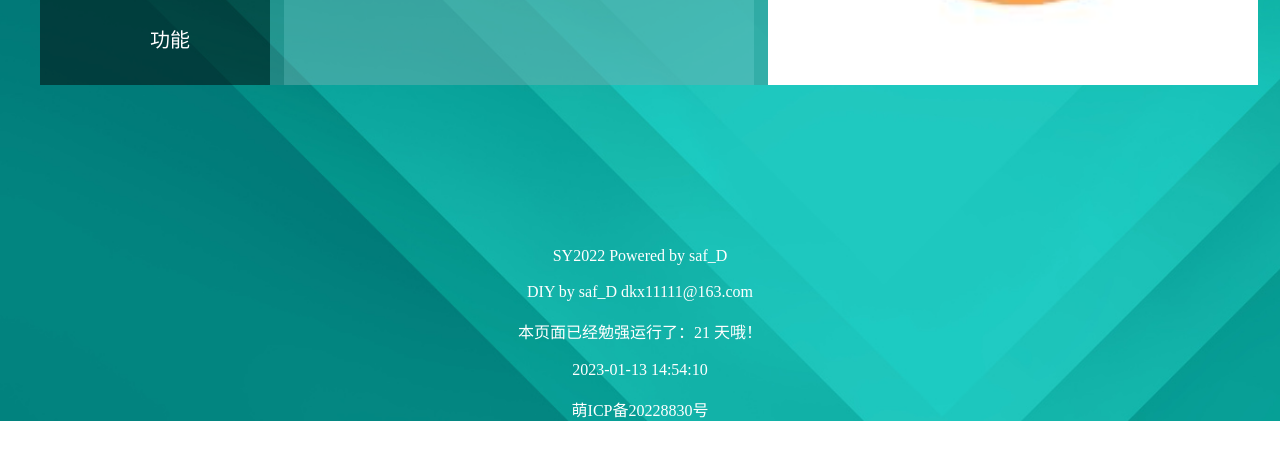
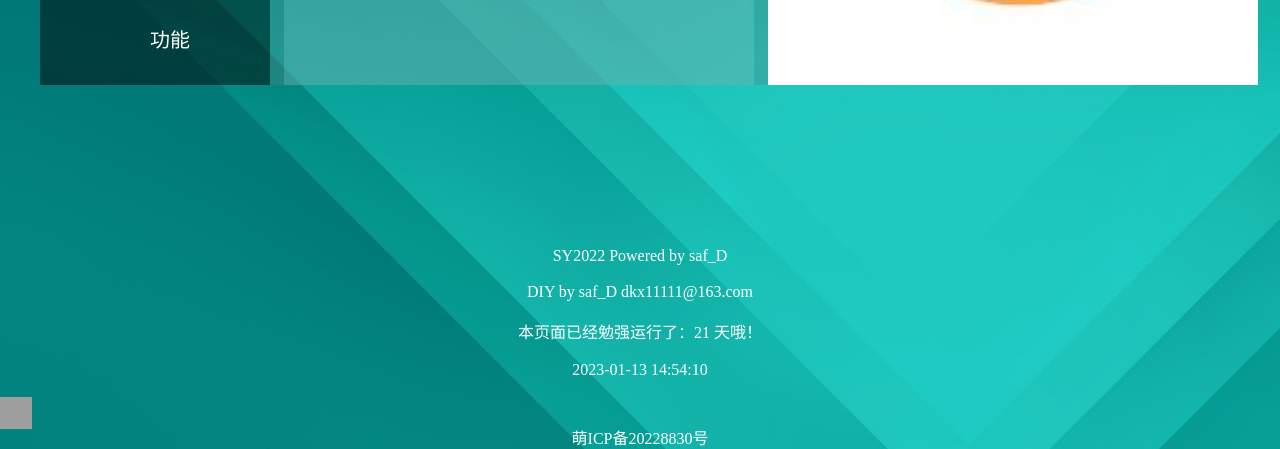
Before and after one commit to saf-D/SAF-END, a plain HTML site: page index.html in a window 1280 px wide. Shown: the part 590-1039 px from the top of the page. Before the commit the page ends 1011 px from the top, so only its background shows below. Drawn offline with nearby package versions, Linux system fonts and the light colour scheme; grey boxes are pictures that could not be loaded; a script that the page names is missing.

Commit message:
Update index.html

```diff
--- a/index.html
+++ b/index.html
@@ -273,7 +273,7 @@ pre>code{
  </br>
     <div id="dateTime" align="center" style='color:white'></div>
 </br>
-<p style="text-align: center"><a href="https://icp.gov.moe/?keyword=20228830" target="_blank" style='color:white'>萌ICP备20228830号</a></p>
+<a style=" text-decoration:none; " href="https://icp.gov.moe/?keyword=20228830"><img style="width:32px;height:32px;margin-bottom:-8px" src="https://icp.gov.moe/images/ico64.png" /></a><p style="text-align: center"><a href="https://icp.gov.moe/?keyword=20228830" target="_blank" style='color:white'>萌ICP备20228830号</a></p>
 
 
 </body>
```
